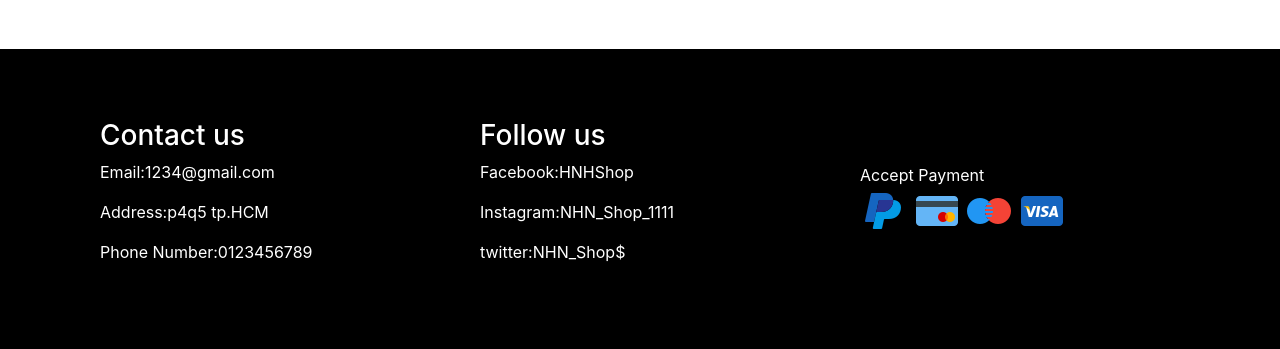
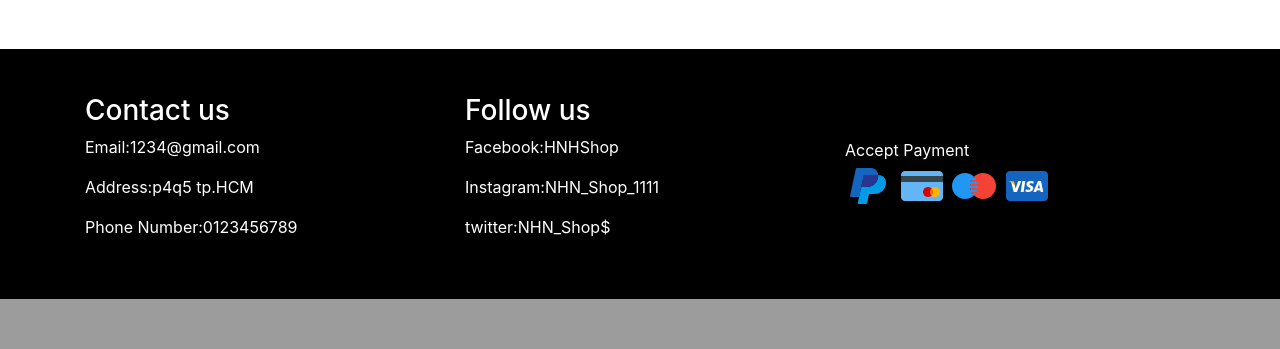
Before and after one commit to TruongNam0301/Web-selling-clothes, a PHP site: page /about.html in a window 1280 px wide. Shown: the part 1437-1786 px from the top of the page. After the commit the page ends 1736 px from the top, so only its background shows below. Run offline with PHP 8.4, Linux system fonts and the light colour scheme; some libraries are stand-ins or nearby versions.

Commit message:
fix footer

```diff
--- a/about.html
+++ b/about.html
@@ -178,8 +220,8 @@
 <section class="footer">
     <div class=container>
         <div class="row">
-            <div class="col-lg-4">
-                <div class="col first-col">
+            <div class="col-lg-4 col-md-6">
+                <div class="column first-col">
                     <div class="title">
                         <h3>Contact us</h3>
                     </div>
@@ -190,8 +232,8 @@
                     </div>
                 </div>
             </div>
-            <div class="col-lg-4">
-                <div class="col second-col">
+            <div class="col-lg-4 col-md-6">
+                <div class="column second-col">
                     <div class="title">
                         <h3>Follow us</h3>
                     </div>
@@ -202,8 +244,8 @@
                 </div>
                 </div>
             </div>
-            <div class="col-lg-4">
-                <div class="col third-col">
+            <div class="col-lg-4 col-md-6">
+                <div class="column third-col">
                     <div class="title">
                         Accept Payment
                     </div>
--- a/background.css
+++ b/background.css
@@ -120,15 +120,15 @@ input{
 .footer{
     background-color:black ;
     color:white;
+
 }
-.footer .row .col{
+.footer .row .column{
     display:flex;
     flex-direction: column;
     justify-content: center;
+    height:250px;
 }
-.footer .col {
-    height:300px;
-}
+
 @media screen and (max-width: 600px){
     .introduce{
         margin: 10px 0;
@@ -148,4 +148,5 @@ input{
     .footer {
         padding: 0 10px;
     }
+
 }
```
Also changed, not shown: other parts of about.html (+43 -1 lines), index.html (+6 -6 lines).
